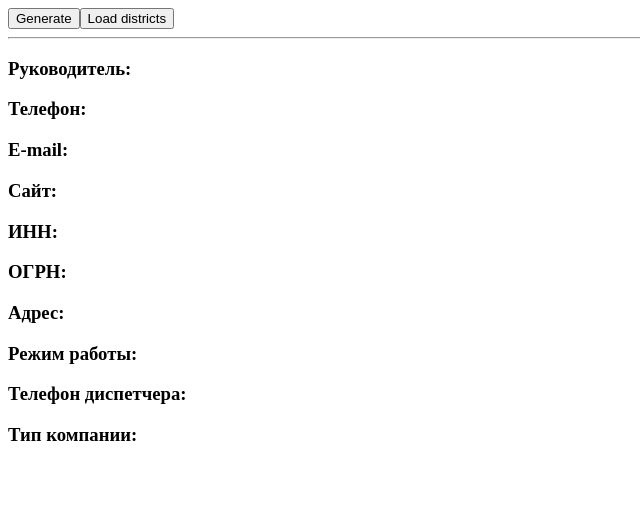
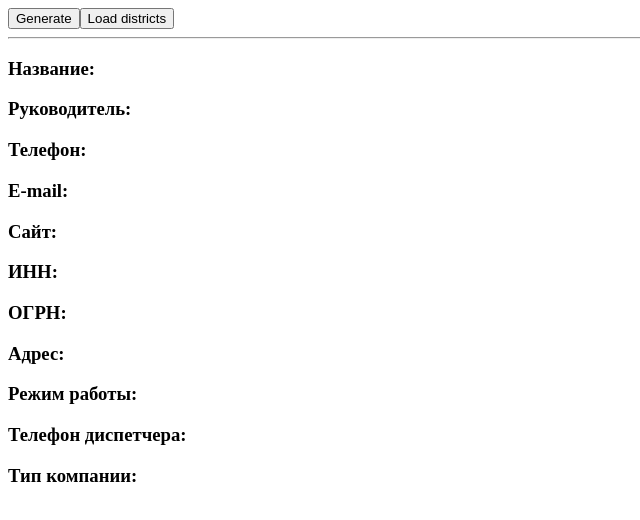
Before and after one commit to Tonneltromb/gis-zkh-parser, an Angular app: page / in a window 1280 px wide. Shown: the top 520 px of the page, without its empty margins (0-640 px from the left). Built offline with nearby package versions, Linux system fonts and the light colour scheme.

Commit message:
добавил получение названия компании

```diff
--- a/src/app/app.component.html
+++ b/src/app/app.component.html
@@ -48,6 +48,7 @@
   </select>
 </div>
 <hr>
+<h3>Название: <span>{{selectedCompanyInfo.title}}</span></h3>
 <h3>Руководитель: <span>{{selectedCompanyInfo['chief']}}</span></h3>
 <h3>Телефон: <span>{{selectedCompanyInfo['phone']}}</span></h3>
 <h3>E-mail: <span>{{selectedCompanyInfo['email']}}</span></h3>
--- a/src/app/app.component.ts
+++ b/src/app/app.component.ts
@@ -4,6 +4,7 @@ import axios from 'axios';
 import * as XLSX from 'xlsx';
 
 class CompanyInfo {
+  title: string;
   chief: string;
   phone: string;
   email: string;
@@ -35,7 +36,6 @@ export class AppComponent {
   // загружаем загружаем населенные пункты
   // загружаем организации каждого населенного пункта
   // todo: пагинация
-  // todo: название компании
   // todo: разбить по субъектам
   // todo: возможно, стоит добавить для каждого населенного пункта заголовок
 
@@ -93,8 +93,10 @@ export class AppComponent {
       .then(response => {
         const page = document.createElement('html');
         page.innerHTML = response.data;
+        const resultObject: CompanyInfo = new CompanyInfo();
+        const title = page.querySelectorAll('.news-detail.ukrf-title-inner h3')[0].innerHTML;
+        resultObject.title = title;
         const info = page.querySelectorAll('.company-info__block .ank-text b');
-        const resultObject: CompanyInfo = new CompanyInfo();
         const arr = Array.from(info);
         arr.forEach(e => {
           switch (e.innerHTML) {
```
Also changed, not shown: 1 other file (tests, documents, lock files or other folders).
